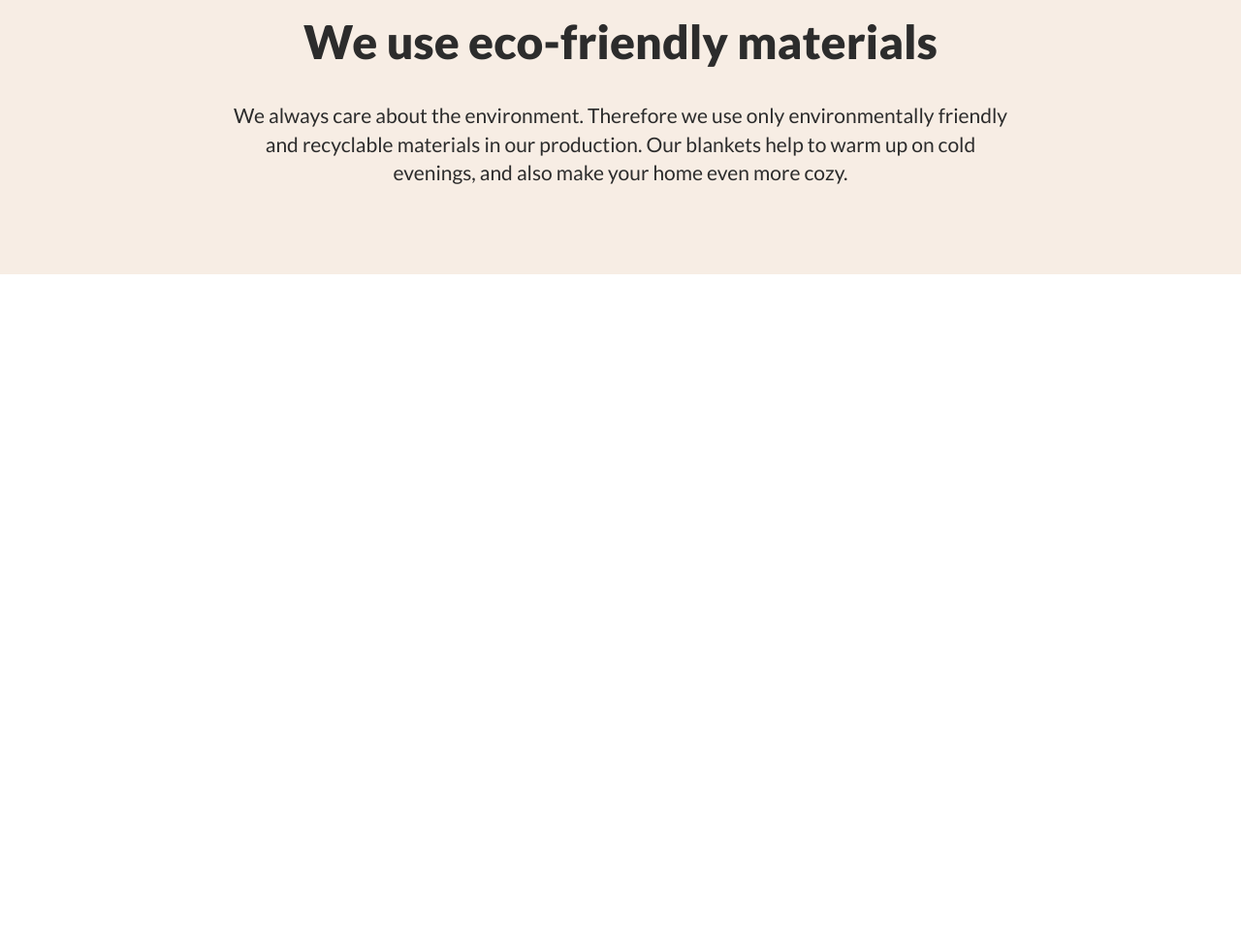
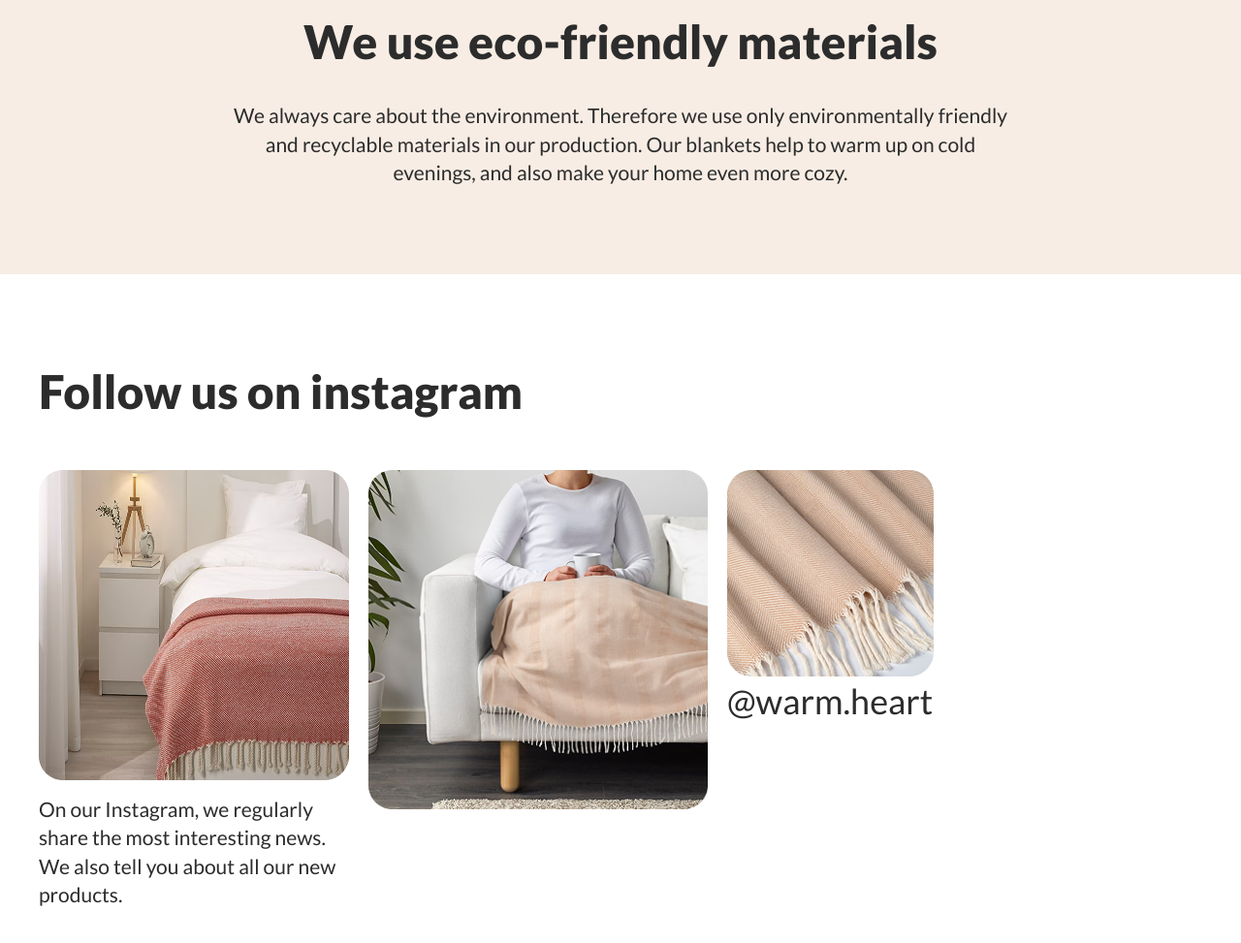
Before and after one commit to Dissperss/warm_heart, a website built with Vite: page index.html in a window 1280 px wide. Shown: the part 2119-3092 px from the top of the page at 97% size. Before the commit the page ends 2402 px from the top, so only its background shows below. Built offline with nearby package versions, Linux system fonts and the light colour scheme; files whose address does not match are found by name.

Commit message:
Section follow

```diff
--- a/index.html
+++ b/index.html
@@ -246,6 +246,33 @@
             </div>
         </section>
 
+        <section class="follow">
+            <div class="container">
+                <h2 class="follow__title title">Follow us on instagram</h2>
+                <div class="follow__wrapper">
+                    <div class="follow__block">
+                        <img src="./src/img/follow/bed.png" alt="bed" />
+                        <p class="follow__block-text">
+                            On our Instagram, we regularly share the most
+                            interesting news. We also tell you about all our new
+                            products.
+                        </p>
+                    </div>
+                    <div class="follow__block">
+                        <img
+                            src="./src/img/follow/woman_on_bed.png"
+                            alt="woman_on_bed"
+                        />
+                        <a href="#" class="follow__link">@warm.heart</a>
+                    </div>
+                    <div class="follow__block">
+                        <img src="./src/img/follow/scarf.png" alt="scarf" />
+                        <a href="#" class="follow__link">@warm.heart</a>
+                    </div>
+                </div>
+            </div>
+        </section>
+
         <script type="module" src="/src/js/script.js"></script>
     </body>
 </html>
--- /dev/null
+++ b/src/sass/blocks/follow.scss
@@ -0,0 +1,137 @@
+@use "../base/variables.scss";
+
+.follow {
+    padding: 70px 0;
+    &__title {
+        font-size: 36px;
+        color: $black;
+    }
+    &__wrapper {
+        margin-top: 40px;
+    }
+    &__block {
+        &:nth-child(2) {
+            display: none;
+        }
+        &:nth-child(3) {
+            margin-top: 10px;
+        }
+        &:nth-child(3) img {
+            display: none;
+        }
+        &-text {
+            margin-top: 10px;
+            font-weight: 400;
+            font-size: 17px;
+            line-height: 140%;
+            color: $black;
+        }
+    }
+    &__link {
+        font-weight: 400;
+        font-size: 28px;
+        line-height: 140%;
+        color: $black;
+        text-decoration: none;
+    }
+}
+
+@media screen and (min-width: 480px) {
+    .follow {
+        &__title {
+            font-size: 40px;
+        }
+    }
+}
+
+@media screen and (min-width: 768px) {
+    .follow {
+        padding: 90px 0;
+        &__title {
+            font-size: 48px;
+        }
+        &__wrapper {
+            margin-top: 50px;
+            display: flex;
+            justify-content: space-between;
+            align-items: flex-start;
+        }
+        &__block {
+            min-width: 320px;
+            &:nth-child(1) {
+                max-width: 330px;
+            }
+            &:nth-child(2) {
+                display: block;
+            }
+            &:nth-child(3) {
+                display: none;
+            }
+            &-text {
+                margin-top: 15px;
+                font-size: 21px;
+            }
+        }
+        &__link {
+            font-size: 36px;
+        }
+    }
+}
+
+@media screen and (min-width: 1000px) {
+    .follow {
+        &__wrapper {
+            gap: 20px;
+            max-width: 960px;
+            overflow: hidden;
+        }
+        &__block {
+            &:nth-child(1) {
+                max-width: 330px;
+            }
+            &:nth-child(2) {
+                display: block;
+                min-width: 350px;
+                max-width: 370px;
+            }
+            &:nth-child(2) a {
+                display: none;
+            }
+            &:nth-child(3) {
+                display: block;
+                margin: 0;
+            }
+            &:nth-child(3) img {
+                display: block;
+            }
+        }
+    }
+}
+
+@media screen and (min-width: 1920px) {
+    .follow {
+        padding: 130px 0;
+        &__title {
+            margin-left: 70px;
+        }
+        &__wrapper {
+            max-width: 1220px;
+            gap: 30px;
+            justify-content: center;
+        }
+        &__block {
+            &:nth-child(1) img {
+                max-width: 380px;
+                width: 100%;
+            }
+            &:nth-child(2) img {
+                max-width: 490px;
+                width: 100%;
+            }
+            &:nth-child(3) img {
+                max-width: 280px;
+                width: 100%;
+            }
+        }
+    }
+}
--- a/src/sass/style.scss
+++ b/src/sass/style.scss
@@ -10,3 +10,4 @@
 @import "./blocks/popular";
 @import "./blocks/about";
 @import "./blocks/eco";
+@import "./blocks/follow";
```
Also changed, not shown: src/img/follow/bed.png (added), src/img/follow/scarf.png (added), src/img/follow/woman_on_bed.png (added).
